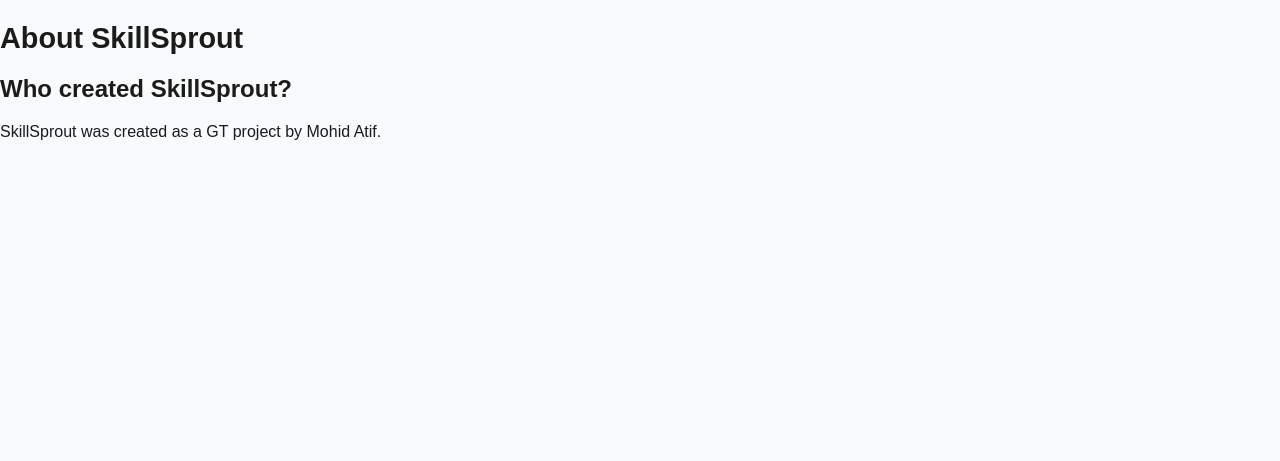
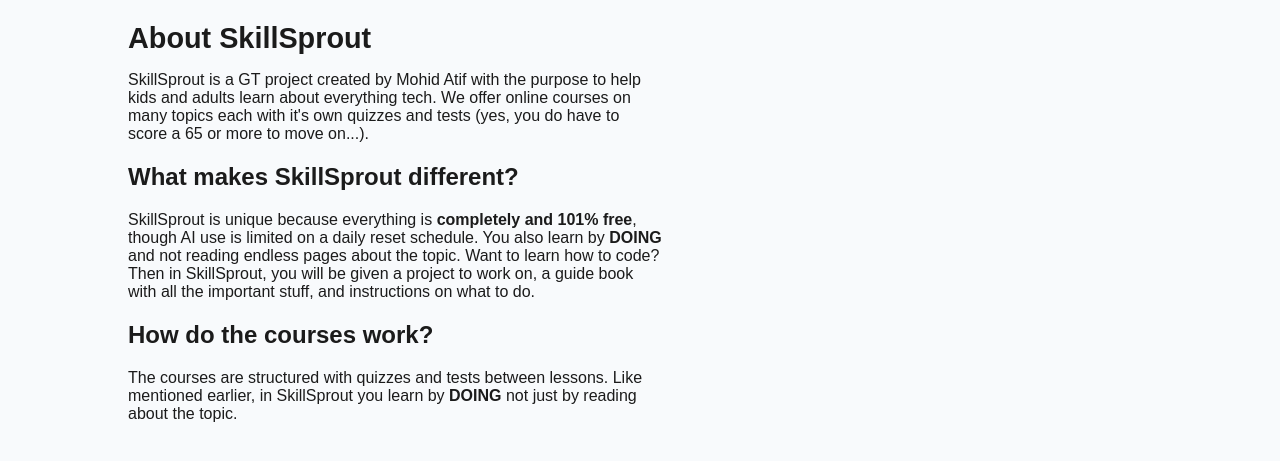
Before and after one commit to Namrah-87/SkillSprout, a website built with Vite: page about.html in a window 1280 px wide. Shown: the part 71-532 px from the top of the page. Built offline with nearby package versions, Linux system fonts and the light colour scheme.

Commit message:
Add home.html and edit the about SkillSprout

```diff
--- a/about.html
+++ b/about.html
@@ -1,5 +1,6 @@
 <!DOCTYPE html>
 <html lang="en">
+
 <head>
     <link rel="preconnect" href="https://fonts.googleapis.com">
     <link rel="preconnect" href="https://fonts.gstatic.com" crossorigin>
@@ -8,6 +9,7 @@
     <meta name="viewport" content="width=device-width, initial-scale=1.0">
     <title>About SkillSprout</title>
 </head>
+
 <body>
     <header class="site-header">
         <div class="container">
@@ -20,11 +22,16 @@
             </nav>
         </div>
     </header>
+    <div class="main-content">
         <h1>About SkillSprout</h1>
-    <h2>Who created SkillSprout?</h2>
-    <p>SkillSprout was created as a GT project by Mohid Atif.</p>
-
+        <p>SkillSprout is a GT project created by Mohid Atif with the purpose to help kids and adults learn about everything tech. We offer online courses on many topics each with it's own quizzes and tests (yes, you do have to score a 65 or more to move on...).</p>
+        <h2>What makes SkillSprout different?</h2>
+        <p>SkillSprout is unique because everything is <b>completely and 101% free</b>, though AI use is limited on a daily reset schedule. You also learn by <b>DOING</b> and not reading endless pages about the topic. Want to learn how to code? Then in SkillSprout, you will be given a project to work on, a guide book with all the important stuff, and instructions on what to do.</p>
+        <h2>How do the courses work?</h2>
+        <p>The courses are structured with quizzes and tests between lessons. Like mentioned earlier, in SkillSprout you learn by <b>DOING</b> not just by reading about the topic.</p>
+    </div>
     <script type="module" src="/src/about.js"></script>
     <style src="src/styles/about.css"></style>
 </body>
+
 </html>
--- a/src/styles/about.css
+++ b/src/styles/about.css
@@ -1,4 +1,6 @@
-html{visibility:visible}
+html {
+  visibility: visible
+}
 
 h1 {
   font-size: 1.8rem;
@@ -8,6 +10,7 @@ h1 {
 p {
   max-width: 60ch;
 }
+
 .orbitron-custom {
   font-family: "Orbitron", sans-serif;
   font-optical-sizing: auto;
@@ -19,6 +22,11 @@ p {
   width: min(960px, 92%);
   margin: 0 auto;
 }
+
+.main-content {
+  padding-left: 10%;
+}
+
 .no-underline {
   text-decoration: none;
   color: #1b1b1b;
--- a/vite.config.js
+++ b/vite.config.js
@@ -7,7 +7,8 @@ export default defineConfig({
     rollupOptions: {
       input: {
         main: resolve(__dirname, 'index.html'),
-        about: resolve(__dirname, 'about.html')
+        about: resolve(__dirname, 'about.html'),
+        home: resolve(__dirname, 'home.html')
       }
     }
   }
```
Also changed, not shown: home.html (added, +11 -0 lines), src/home.js (added), src/styles/home.css (added). Lines whose indentation alone changed are shown as unchanged.
